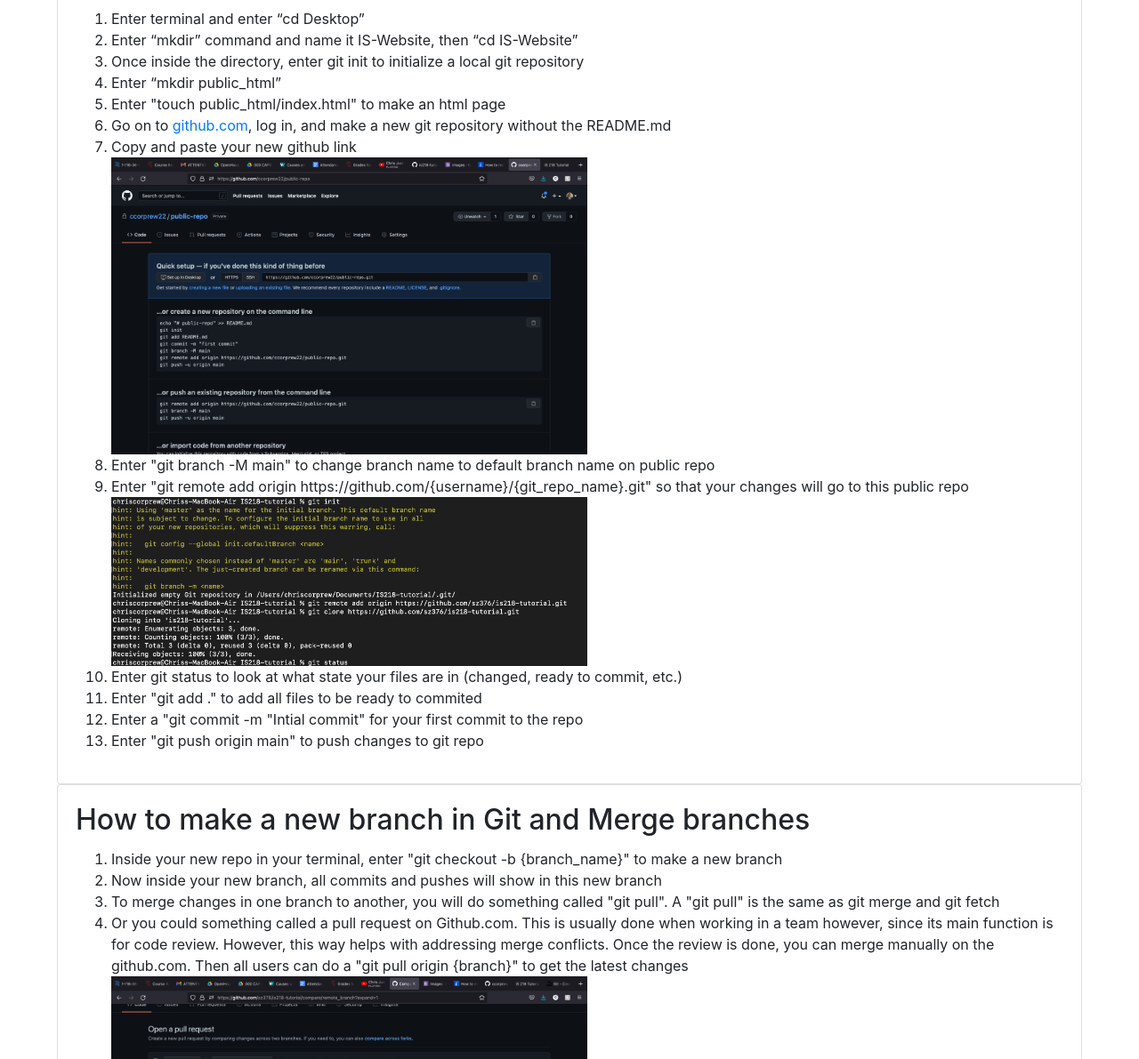
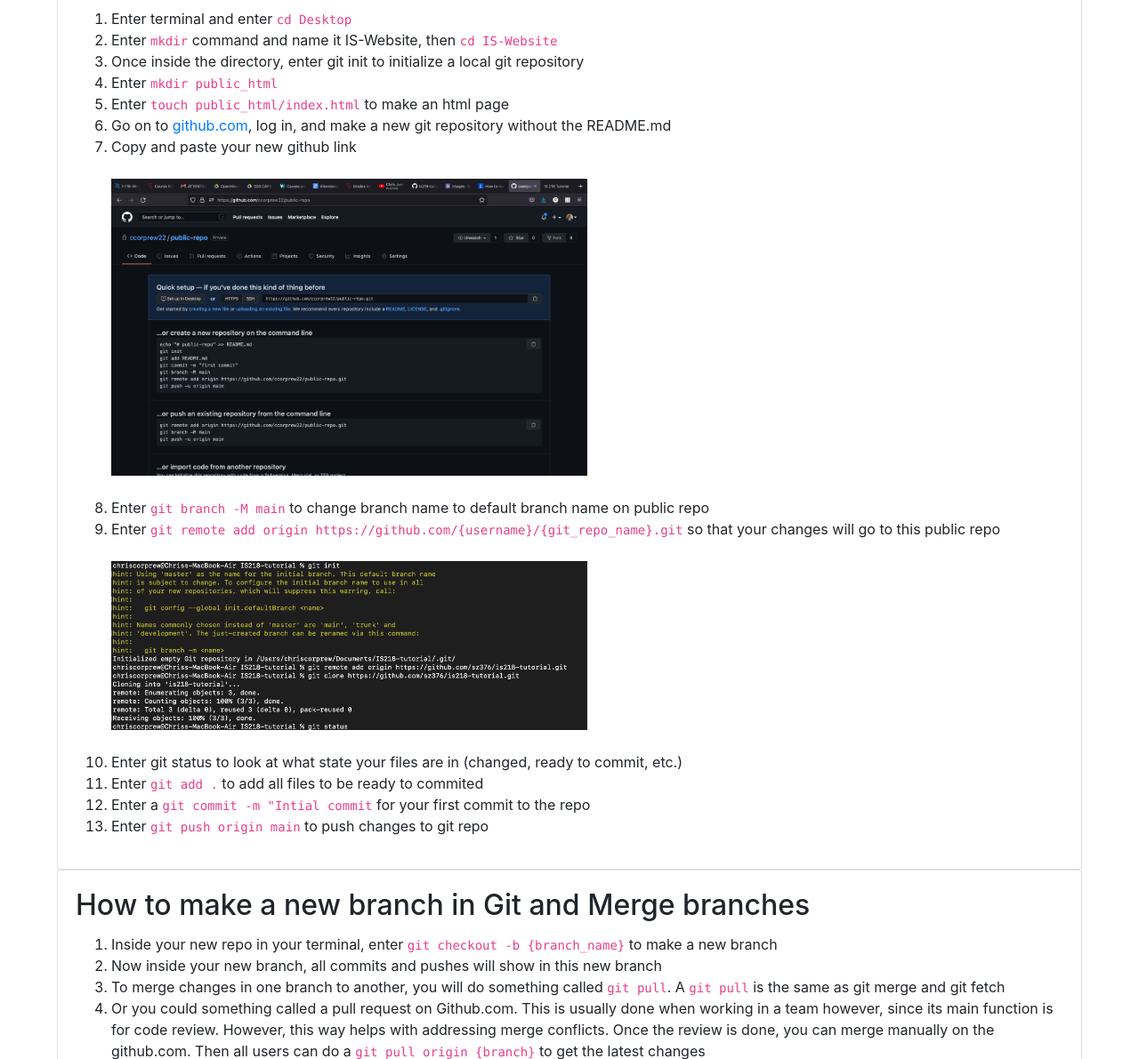
Before and after one commit to sz376/is218-tutorial, a plain HTML site: page public_html/index.html in a window 1280 px wide. Shown: the part 269-1460 px from the top of the page at 89% size. Drawn offline with nearby package versions, Linux system fonts and the light colour scheme.

Commit message:
Changed certain text to look like code

```diff
--- a/public_html/index.html
+++ b/public_html/index.html
@@ -36,21 +36,27 @@
     <div class="card-body">
       <h2 class="card-title">How to make a git repository</h2>
       <ol>
-        <li>Enter terminal and enter “cd Desktop”</li>
-        <li>Enter “mkdir” command and name it IS-Website, then “cd IS-Website”</li>
+        <li>Enter terminal and enter <code>cd Desktop</code></li>
+        <li>Enter <code>mkdir</code> command and name it IS-Website, then <code>cd IS-Website</code></li>
         <li>Once inside the directory, enter git init to initialize a local git repository</li>
-        <li>Enter “mkdir public_html”</li>
-        <li>Enter "touch public_html/index.html" to make an html page</li>
+        <li>Enter <code>mkdir public_html</code></li>
+        <li>Enter <code>touch public_html/index.html</code> to make an html page</li>
         <li>Go on to <a href="https://github.com/" target="_blank">github.com</a>, log in, and make a new git repository without the README.md</li>
         <li>Copy and paste your new github link</li>
+        <br>
         <img src="images/public_repo.png" class="remote-img">
-        <li>Enter "git branch -M main" to change branch name to default branch name on public repo</li>
-        <li>Enter "git remote add origin https://github.com/{username}/{git_repo_name}.git" so that your changes will go to this public repo</li>
+        <br>
+        <br>
+        <li>Enter <code>git branch -M main</code> to change branch name to default branch name on public repo</li>
+        <li>Enter <code>git remote add origin https://github.com/{username}/{git_repo_name}.git</code> so that your changes will go to this public repo</li>
+        <br>
         <img src="images/git_remote.png" class="remote-img">
+        <br>
+        <br>
         <li>Enter git status to look at what state your files are in (changed, ready to commit, etc.)</li>
-        <li>Enter "git add ." to add all files to be ready to commited</li>
-        <li>Enter a "git commit -m "Intial commit" for your first commit to the repo</li>
-        <li>Enter "git push origin main" to push changes to git repo</li>
+        <li>Enter <code>git add .</code> to add all files to be ready to commited</li>
+        <li>Enter a <code>git commit -m "Intial commit</code> for your first commit to the repo</li>
+        <li>Enter <code>git push origin main</code> to push changes to git repo</li>
       </ol>
     </div>
   </div>
@@ -58,14 +64,18 @@
     <div class="card-body">
       <h2 class="card-title">How to make a new branch in Git and Merge branches</h2>
       <ol>
-        <li>Inside your new repo in your terminal, enter "git checkout -b {branch_name}" to make a new branch</li>
+        <li>Inside your new repo in your terminal, enter <code>git checkout -b {branch_name}</code> to make a new branch</li>
         <li>Now inside your new branch, all commits and pushes will show in this new branch</li>
-        <li>To merge changes in one branch to another, you will do something called "git pull". A
-          "git pull" is the same as git merge and git fetch</li>
+        <li>To merge changes in one branch to another, you will do something called <code>git pull</code>. A
+          <code>git pull</code> is the same as git merge and git fetch</li>
         <li>Or you could something called a pull request on Github.com. This is usually done when working in a team however, since its
-          main function is for code review. However, this way helps with addressing merge conflicts. Once the review is done, you can merge manually on the github.com. Then all users can do a "git pull origin {branch}"
+          main function is for code review. However, this way helps with addressing merge conflicts. Once the review is done, you can merge manually on the github.com. Then all users can do a
+          <code>git pull origin {branch}</code>
         to get the latest changes</li>
+        <br>
         <img src="images/git_pull_request.png" class="remote-img">
+        <br>
+        <br>
       </ol>
     </div>
 
```
